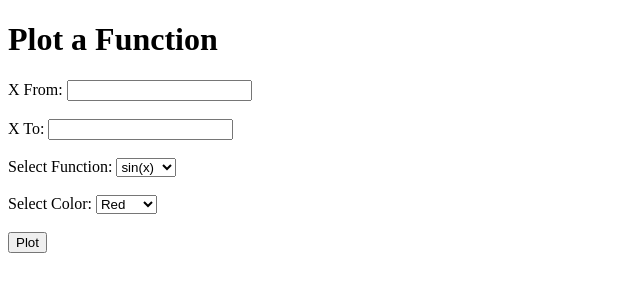
After one commit to Reddonut-cyber/Python3_flask, a Flask app: template templates/plot_form.html in a window 1280 px wide. The commit adds this page. Shown: the top 300 px of the page, without its empty margins (0-640 px from the left). Run offline with Flask 3, Linux system fonts and the light colour scheme; the template is opened without the code that fills it, so the values that code supplies are empty.

Commit message:
Add histogram plotting functionality and update plot rendering

```diff
--- a/main.py
+++ b/main.py
@@ -33,3 +33,35 @@ def plot():
             y_values = x_values
 
         #Plot the funcion
+        plt.figure()
+        plt.plot(x_values, y_values, color=color)
+        plt.xlabel('x')
+        plt.ylabel('y')
+        plt.title(f'Plot {function} function')
+        plt.savefig(image_name)
+        plt.close()
+
+        return render_template('plot.html', image_name=image_name)
+    return render_template('plot_form.html')
+
+@app.route("/histogram", methods=["GET", "POST"])
+def histogram():
+    if request.method == "POST":
+        # Get user inputs
+        data = request.form.get("data")
+        data_list = [float(x) for x in data.split(",")]
+
+        # Plot the histogram
+        plt.figure()
+        plt.hist(data_list, bins=10, color="skyblue", edgecolor="black")
+        plt.xlabel("Value")
+        plt.ylabel("Frequency")
+        plt.title("Histogram of User Data")
+        plt.savefig(image_name)
+        plt.close()
+
+        return render_template("histogram.html", image_name=image_name)
+    return render_template("histogram_form.html")
+
+if __name__ == "__main__":
+    app.run(debug=True)
--- a/templates/index.html
+++ b/templates/index.html
@@ -4,6 +4,10 @@
     <title>Function Plotter</title>
 </head>
 <body>
-    <h1>Wellcome to the Function Plotter</h1>
+    <h1>Welcome to the Function Plotter</h1>
+    <ul>
+        <li><a href="/plot">Plot a Function</a></li>
+        <li><a href="/histogram">Create a Histogram</a></li>
+    </ul>
 </body>
 </html>
--- /dev/null
+++ b/templates/plot_form.html
@@ -0,0 +1,34 @@
+<!DOCTYPE html>
+<html>
+<head>
+    <title>Plot a Function</title>
+</head>
+<body>
+    <h1>Plot a Function</h1>
+    <form method="POST" action="/plot">
+        <label for="x_from">X From:</label>
+        <input type="number" name="x_from" step="0.1" required><br><br>
+
+        <label for="x_to">X To:</label>
+        <input type="number" name="x_to" step="0.1" required><br><br>
+
+        <label for="function">Select Function:</label>
+        <select name="function" required>
+            <option value="sin">sin(x)</option>
+            <option value="cos">cos(x)</option>
+            <option value="x^2">x^2</option>
+            <option value="sqrt(x)">sqrt(x)</option>
+        </select><br><br>
+
+        <label for="color">Select Color:</label>
+        <select name="color" required>
+            <option value="red">Red</option>
+            <option value="blue">Blue</option>
+            <option value="green">Green</option>
+            <option value="purple">Purple</option>
+        </select><br><br>
+
+        <button type="submit">Plot</button>
+    </form>
+</body>
+</html>
```
